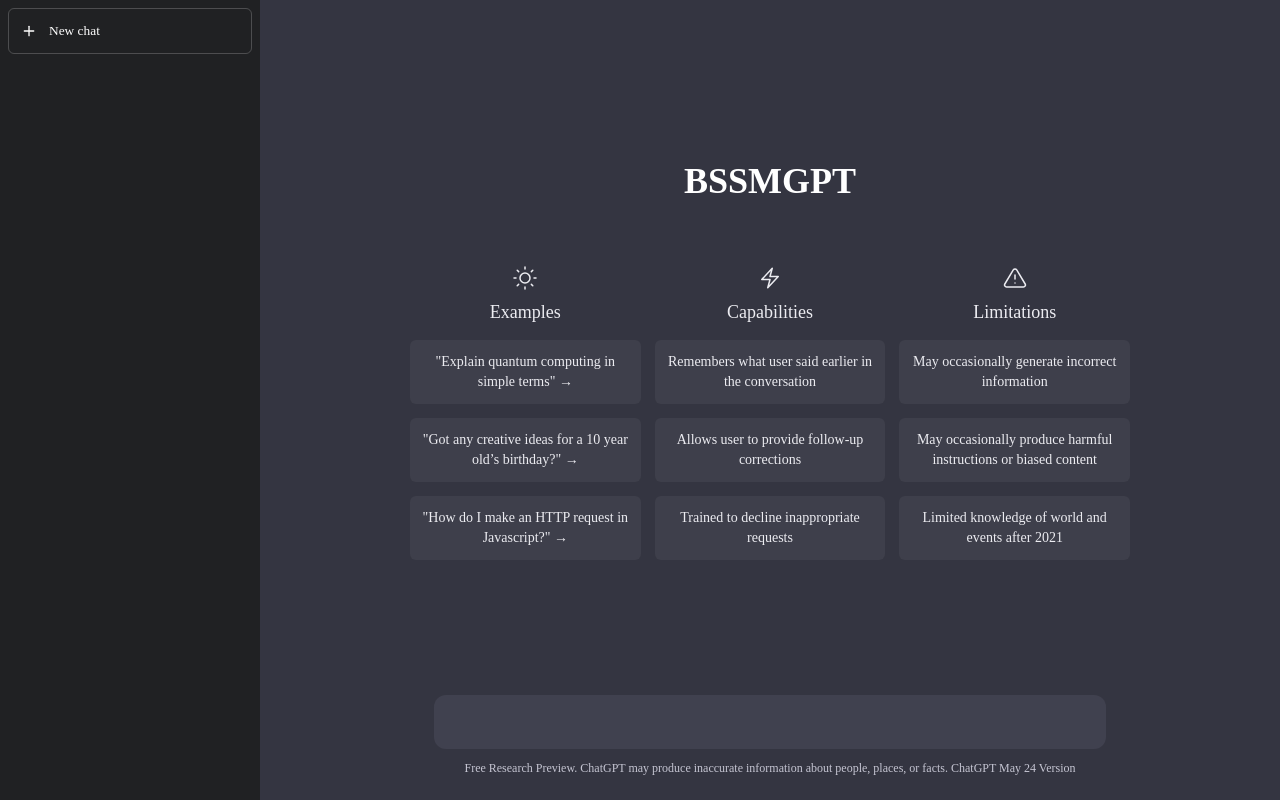
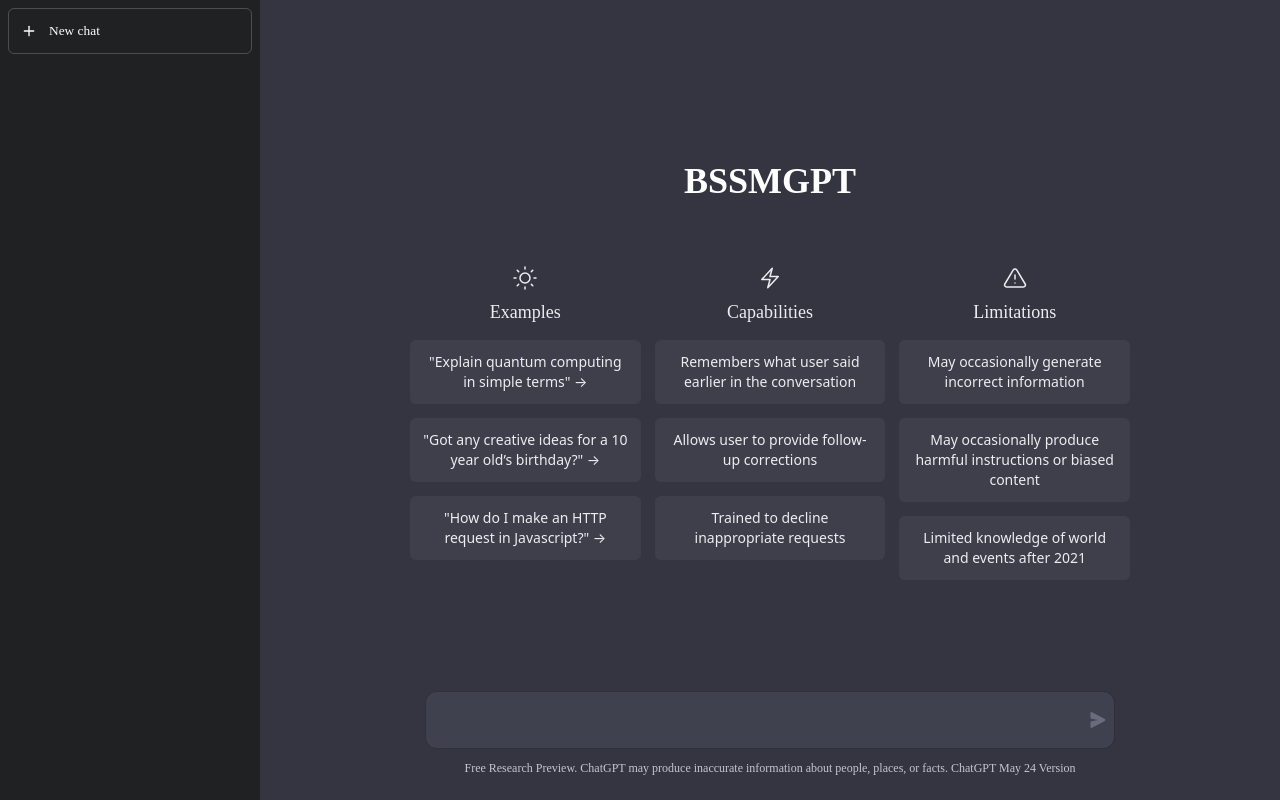
Before and after one commit to BssmGPT/BssmGPT, a React (Vite) app: page / in a window 1280 px wide. Built offline with nearby package versions, Linux system fonts and the light colour scheme.

Commit message:
ADD :: 입력 폼 세세한 부분 디자인

```diff
--- a/src/apis/chating.ts
+++ b/src/apis/chating.ts
@@ -2,7 +2,7 @@
 
 export function chating() {
   const endpoint = "https://api.openai.com/v1/chat/completions";
-  const apiKey = "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";
+  const apiKey = import.meta.env.VITE_API_KEY;
   const modelId = "gpt-3.5-turbo";
 
   async function sendChatRequest(
--- /dev/null
+++ b/src/assets/icons/SendIcon.tsx
@@ -0,0 +1,16 @@
+export default function SendIcon() {
+  return (
+    <svg
+      xmlns="http://www.w3.org/2000/svg"
+      viewBox="0 0 16 16"
+      fill="none"
+      width="1rem"
+      strokeWidth="2"
+    >
+      <path
+        d="M.5 1.163A1 1 0 0 1 1.97.28l12.868 6.837a1 1 0 0 1 0 1.766L1.969 15.72A1 1 0 0 1 .5 14.836V10.33a1 1 0 0 1 .816-.983L8.5 8 1.316 6.653A1 1 0 0 1 .5 5.67V1.163Z"
+        fill="currentColor"
+      ></path>
+    </svg>
+  );
+}
--- a/src/components/ChattingContent/style.ts
+++ b/src/components/ChattingContent/style.ts
@@ -21,7 +21,8 @@
   text-align: center;
 `;
 
-export const List = styled.div`
+export const List = styled.ul`
+  list-style: none;
   display: flex;
   flex-direction: column;
   align-items: center;
@@ -29,12 +30,15 @@
   flex: 1;
 `;
 
-export const Item = styled.div`
+export const Item = styled.li`
   text-align: center;
   padding: 0.75rem;
   background-color: #ffffff0d;
   border-radius: 0.375rem;
   font-size: 0.875rem;
+  font-family: Söhne, ui-sans-serif, system-ui, -apple-system, Segoe UI, Roboto,
+    Ubuntu, Cantarell, Noto Sans, sans-serif, Helvetica Neue, Arial,
+    Apple Color Emoji, Segoe UI Emoji, Segoe UI Symbol, Noto Color Emoji;
   line-height: 1.25rem;
 `;
 
--- a/src/components/ChattingForm/index.tsx
+++ b/src/components/ChattingForm/index.tsx
@@ -1,13 +1,37 @@
+import { ChangeEvent, useRef, useState } from "react";
 import ChattingFooter from "../ChattingFooter";
 import * as S from "./style";
+import SendIcon from "../../assets/icons/SendIcon";
 
 export default function ChattingForm() {
+  const [message, setMessage] = useState("");
+
+  const textareaRef = useRef<HTMLTextAreaElement>(null);
+
+  const handleTextareaHeight = (
+    event: React.ChangeEvent<HTMLTextAreaElement>
+  ) => {
+    setMessage(event.target.value);
+    const textarea = textareaRef.current;
+
+    if (textarea) {
+      textarea.style.height = "auto";
+      textarea.style.height = textarea.scrollHeight + "px";
+      textarea.scrollTop = textarea.scrollHeight;
+    }
+  };
+
   return (
     <S.ChattingFormBox>
       <S.Form>
-        <S.TextareaBox>
-          <S.Textarea rows={1} />
-        </S.TextareaBox>
+        <S.Textarea
+          ref={textareaRef}
+          rows={1}
+          onChange={handleTextareaHeight}
+        />
+        <S.SendButton disabled={!message}>
+          <SendIcon />
+        </S.SendButton>
       </S.Form>
       <ChattingFooter />
     </S.ChattingFormBox>
--- a/src/components/ChattingForm/style.ts
+++ b/src/components/ChattingForm/style.ts
@@ -9,26 +9,49 @@
 `;
 
 export const Form = styled.form`
+  position: relative;
+  display: flex;
+  align-items: center;
   max-width: 42rem;
   margin: 0 auto;
+  padding: 1rem 0 1rem 1rem;
+  box-sizing: content-box;
   background-color: ${color.gray500};
+  border: 1px solid rgba(32, 33, 35, 0.5);
   border-radius: 0.75rem;
 `;
 
-export const TextareaBox = styled.div`
-  padding: 16px 0 16px 16px;
+export const SendButton = styled.button`
+  border-radius: 0.375rem;
+  position: absolute;
+  right: 0;
+  padding: 8px;
+  border: none;
+  display: flex;
+  background: transparent;
+  opacity: 0.4;
+  color: rgb(172, 172, 190);
+
+  &:not(:disabled) {
+    background-color: rgb(25, 195, 125);
+    opacity: 1;
+    color: white;
+  }
 `;
 
 export const Textarea = styled.textarea`
+  resize: none;
   width: 100%;
+  max-height: 200px;
+  padding-right: 48px;
   background: transparent;
   border: none;
-  resize: none;
+  line-height: 1.5rem;
+  font-size: 16px;
   font-family: Söhne, ui-sans-serif, system-ui, -apple-system, Segoe UI, Roboto,
     Ubuntu, Cantarell, Noto Sans, sans-serif, Helvetica Neue, Arial,
     Apple Color Emoji, Segoe UI Emoji, Segoe UI Symbol, Noto Color Emoji;
   color: white;
-  max-height: 200px;
 
   &:focus {
     outline: none;
--- a/src/styles/globalStyle.ts
+++ b/src/styles/globalStyle.ts
@@ -6,4 +6,21 @@
         margin: 0;
         box-sizing: border-box;
     }
+
+    ::-webkit-scrollbar {
+        width: 0.5em;
+    }
+    ::-webkit-scrollbar-thumb {
+        background-color: rgba(217,217,227,.8);
+        border-color: rgba(255,255,255,var(--tw-border-opacity));
+        border-radius: 9999px;
+        border-width: 0;
+    }
+    ::-webkit-scrollbar-thumb:hover {
+        background-color: rgba(236,236,241,1);
+    }
+    ::-webkit-scrollbar-track {
+        background-color: transparent;
+        border-radius: 9999px;
+    }
 `;
```
Also changed, not shown: 1 other file (tests, documents, lock files or other folders).
